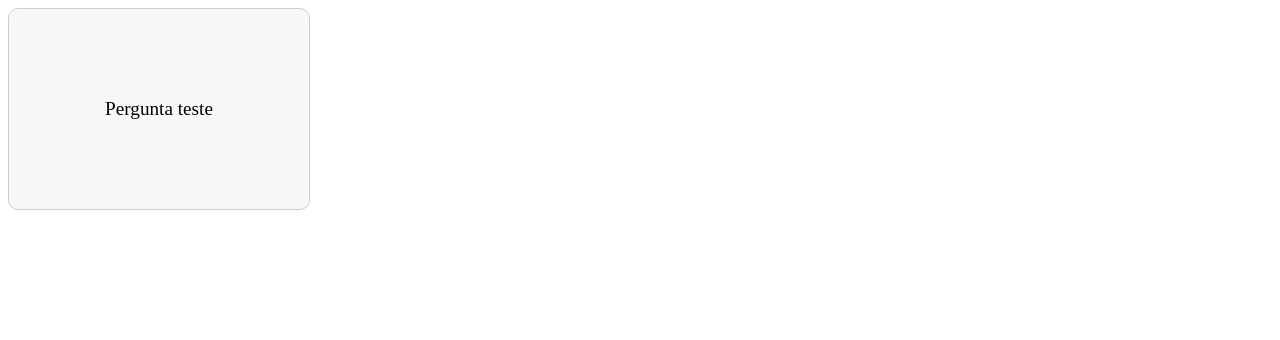
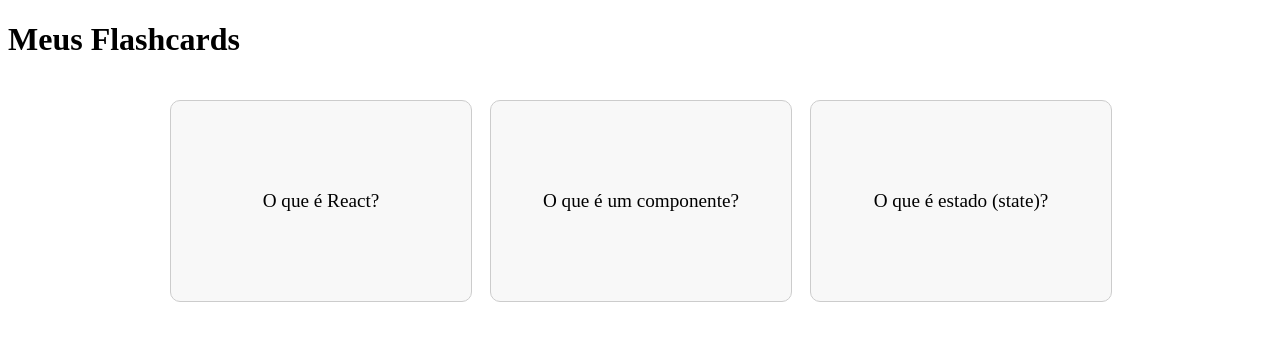
Before and after one commit to aldruin/flashcards-app-react-typescript-frontend, a React (Vite) app: page / in a window 1280 px wide. Shown: the top 340 px of the page. Built offline with nearby package versions, Linux system fonts and the light colour scheme.

Commit message:
Implementa componente FlashcardList e arquivo de estilo CSS; Renderiza para teste.

```diff
--- a/src/App.tsx
+++ b/src/App.tsx
@@ -1,12 +1,18 @@
-import { useState } from 'react'
-import Flashcard from './components/Flashcard'
+import FlashcardList from './components/FlashcardList'
 import './App.css'
 
+const cardsExemplo = [
+  { id: '1', pergunta: 'O que é React?', resposta: 'Uma biblioteca JavaScript para construir interfaces de usuário.' },
+  { id: '2', pergunta: 'O que é um componente?', resposta: 'Um bloco reutilizável de código que define uma parte da interface.' },
+  { id: '3', pergunta: 'O que é estado (state)?', resposta: 'Uma forma de armazenar dados que podem mudar ao longo do tempo.' },
+]
+
 function App() {
-  const [count, setCount] = useState(0)
-
   return (
-    <Flashcard pergunta="Pergunta teste" resposta="Resposta teste" />
+    <div>
+      <h1>Meus Flashcards</h1>
+      <FlashcardList cards={cardsExemplo} />
+    </div>
   )
 }
 
--- a/src/components/Flashcard/Flashcard.css
+++ b/src/components/Flashcard/Flashcard.css
@@ -24,6 +24,7 @@
   height: 100%;
   backface-visibility: hidden;
   display: flex;
+  text-align: center;
   justify-content: center;
   align-items: center;
   font-size: 1.2rem;
@@ -32,7 +33,7 @@
   background-color: #f8f8f8;
 }
 
-.flashcard-back{
+.flashcard-back {
   transform: rotateY(180deg);
   background-color: #e8e8ff
 }
--- /dev/null
+++ b/src/components/FlashcardList/FlashcardList.css
@@ -0,0 +1,7 @@
+.flashcard-list{
+  display: flex;
+  flex-wrap: wrap;
+  justify-content: center;
+  gap: 20px;
+  padding: 20px;
+}
--- a/src/components/FlashcardList/index.tsx
+++ b/src/components/FlashcardList/index.tsx
@@ -0,0 +1,28 @@
+import Flashcard from "../Flashcard";
+import './FlashcardList.css';
+
+interface FlashcardData {
+  id: string;
+  pergunta: string;
+  resposta: string;
+}
+
+interface FlashcardListProps {
+  cards: FlashcardData[];
+}
+
+const FlashcardList = ({ cards }: FlashcardListProps) => {
+  return (
+    <div className="flashcard-list">
+      {cards.map((card) => (
+        <Flashcard
+          key={card.id}
+          pergunta={card.pergunta}
+          resposta={card.resposta}
+        />
+      ))}
+    </div>
+  );
+};
+
+export default FlashcardList;
```
